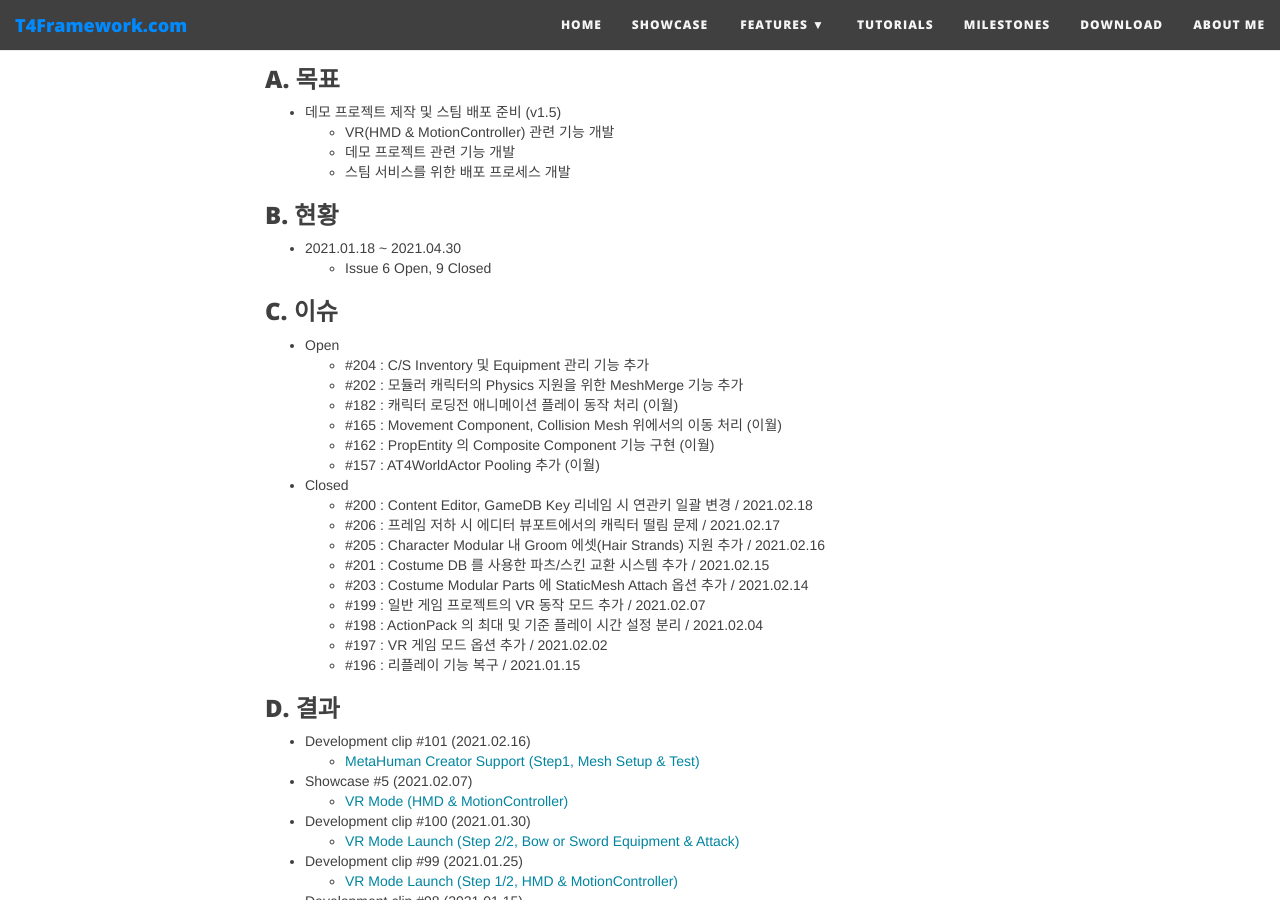
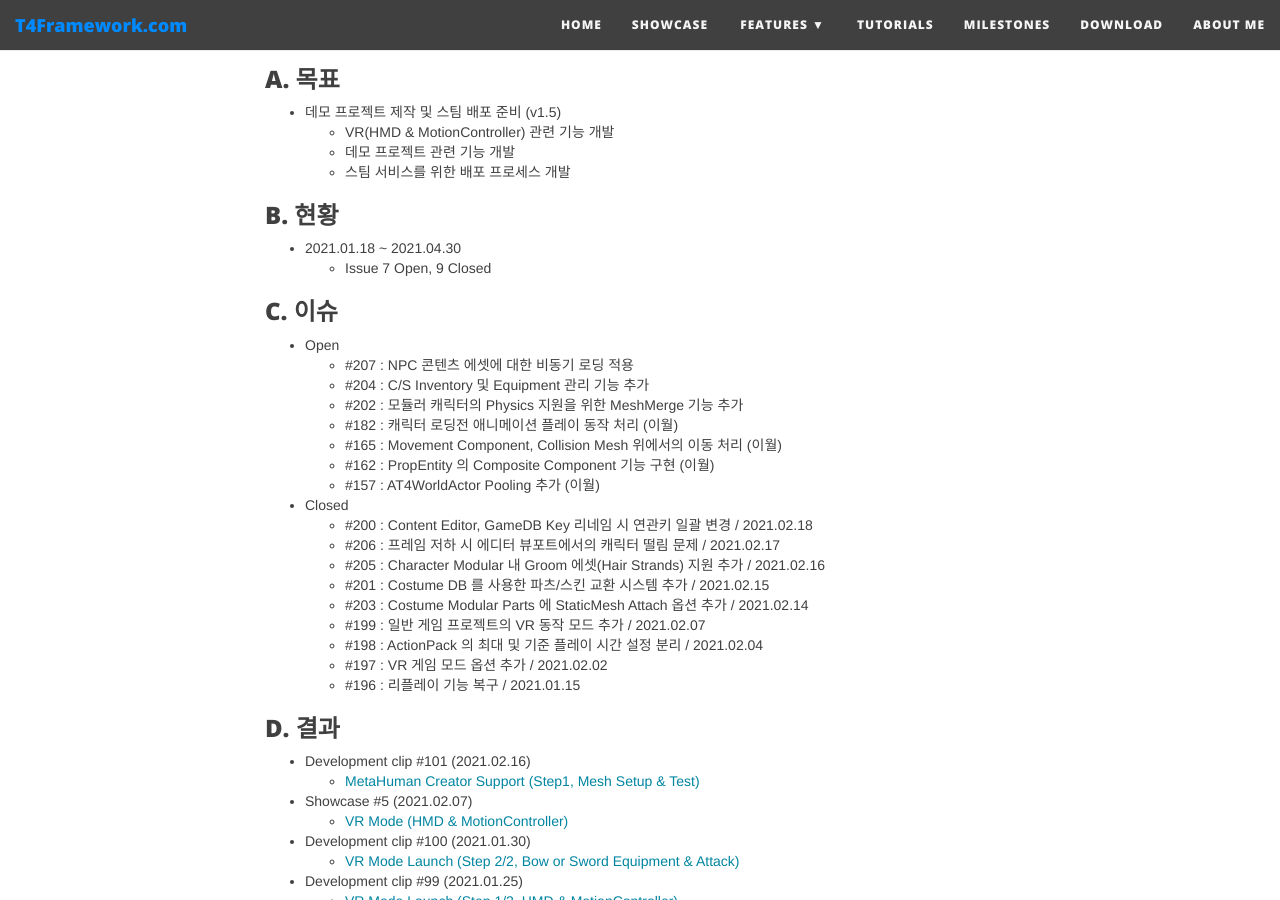
Before and after one commit to T4Framework/T4Framework_WebSite, a Jekyll site: the page built from docs/T4Framework_Milestone9_Achieved.md, in a window 1280 px wide and 900 px high, scrolled down 317 px. Built offline with Jekyll 4.4.1, drawn with Linux system fonts in a browser that asks for light colours; nearby versions of some CDN libraries.

Commit message:
Update T4Framework_Milestone9_Achieved.md

```diff
--- a/docs/T4Framework_Milestone9_Achieved.md
+++ b/docs/T4Framework_Milestone9_Achieved.md
@@ -15,11 +15,12 @@ subtitle: Milestone 9 (2021.01.18 ~ 2021.04.30)
 ### B. 현황
 
 - 2021.01.18 ~ 2021.04.30
-  - Issue 6 Open, 9 Closed
+  - Issue 7 Open, 9 Closed
 
 ### C. 이슈
 
 - Open
+  - #207 : NPC 콘텐츠 에셋에 대한 비동기 로딩 적용
   - #204 : C/S Inventory 및 Equipment 관리 기능 추가
   - #202 : 모듈러 캐릭터의 Physics 지원을 위한 MeshMerge 기능 추가
   - #182 : 캐릭터 로딩전 애니메이션 플레이 동작 처리 (이월)
```
